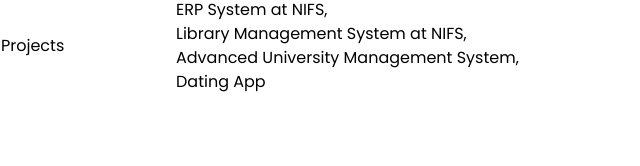
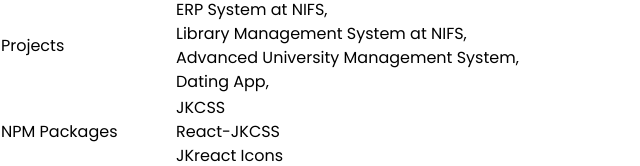
Before and after one commit to BackendExpert/Myportfolio, a React (Vite) app in the folder myportfolio/: page / in a window 1280 px wide. Shown: the part 3492-3658 px from the top of the page, without its empty margins (0-640 px from the left). Before the commit the page ends 3587 px from the top, so only its background shows below. Built offline with nearby package versions, Linux system fonts and the light colour scheme; a web font is replaced by a local one.

Commit message:
Update Skills.jsx
Co-Authored-By: JehanKandy  <jehankandy@gmail.com>

```diff
--- a/myportfolio/src/comportment/Skills.jsx
+++ b/myportfolio/src/comportment/Skills.jsx
@@ -172,7 +172,21 @@
                                     <p className="text-[#00A0DF]">Advanced University Management System, </p>
                                 </a>
                                 <a href="https://github.com/TeamProjectsReact/Dating-App" target='_blank'>
-                                    <p className="text-[#00A0DF]">Dating App</p>
+                                    <p className="text-[#00A0DF]">Dating App, </p>
+                                </a>
+                            </td>
+                        </tr>
+                        <tr className='border-b border-[#00A0DF]'>
+                            <td>NPM Packages</td>
+                            <td className='pl-4'>
+                                <a href="https://www.npmjs.com/package/@jehankandy/jkcss" target='_blank'>
+                                    <p className="text-[#00A0DF]">JKCSS</p>
+                                </a>
+                                <a href="https://www.npmjs.com/package/@jehankandy/react-jkcss" target='_blank'>
+                                    <p className="text-[#00A0DF]">React-JKCSS</p>
+                                </a>
+                                <a href="https://www.npmjs.com/package/@jehankandy/jkreact-icons" target='_blank'>
+                                    <p className="text-[#00A0DF]">JKreact Icons</p>
                                 </a>
                             </td>
                         </tr>
```
